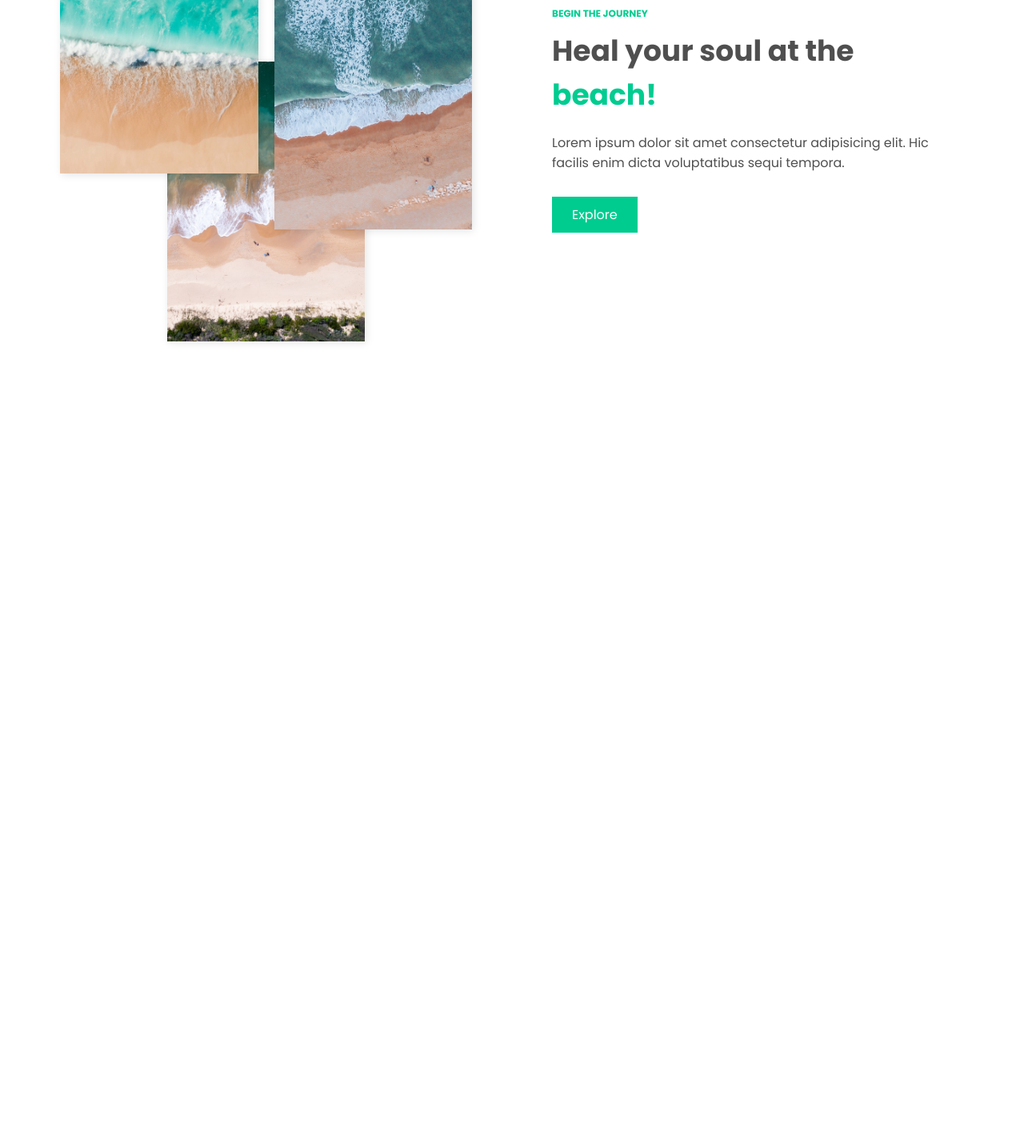
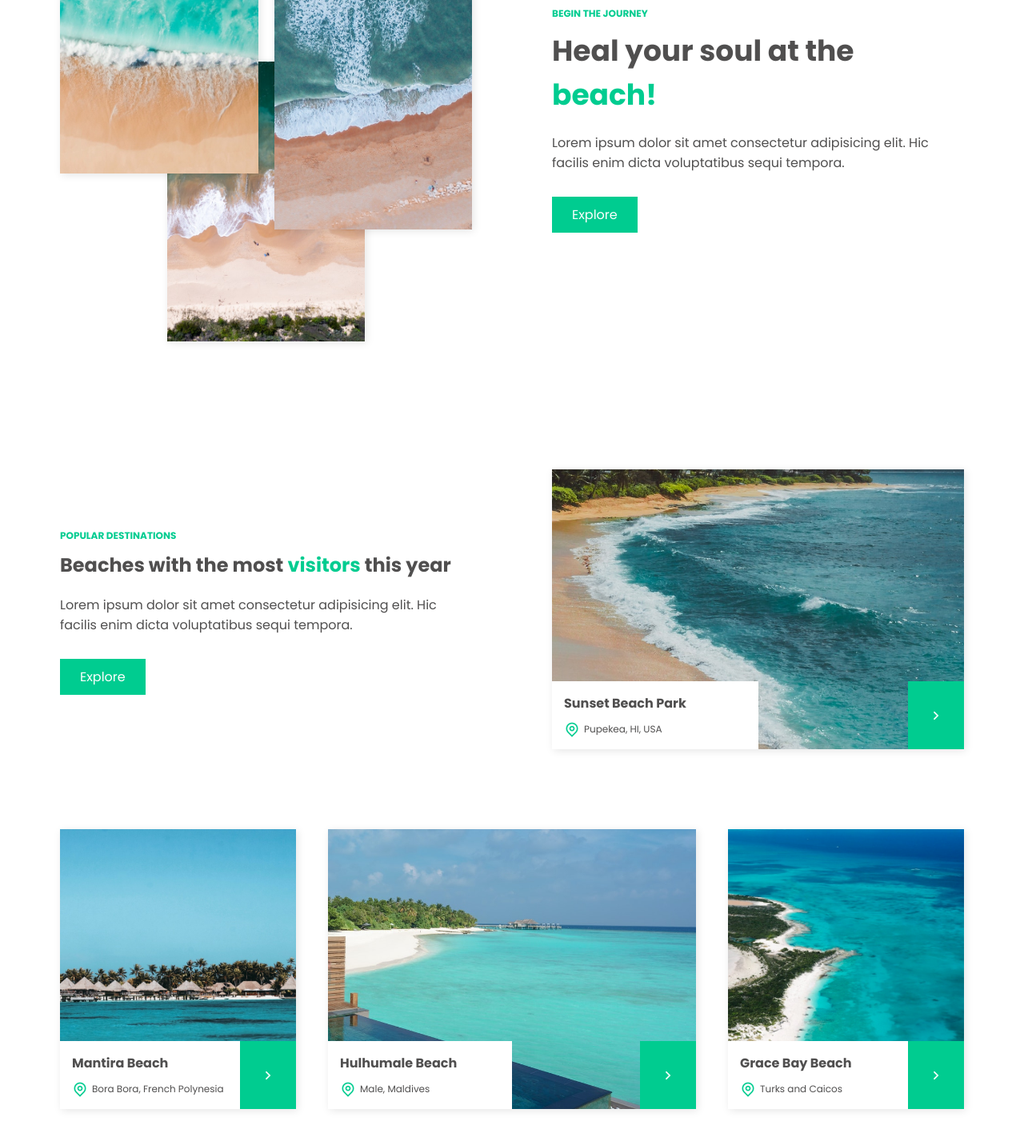
Before and after one commit to shahulhameed98/SeaTravel-Responsive-Website, a plain HTML site: page index.html in a window 1280 px wide. Shown: the part 293-1720 px from the top of the page at 80% size. Before the commit the page ends 800 px from the top, so only its background shows below. Drawn offline with nearby package versions, Linux system fonts and the light colour scheme.

Commit message:
03-Sea-Travel-Website-Upto-Popular-Destinations-Section

```diff
--- a/css/styles.css
+++ b/css/styles.css
@@ -292,16 +292,67 @@ i {
 	background-color: #00be85;
 }
 /* Popular-destinations */
+.popular-destinations-container{
+	gap: var(--gap-lg);
+}
 
+.secondary-grid {
+	gap: var(--gap-lg);
+}
+
+.beach-data-wrapper {
+	position: relative;
+}
+
+.beach-data-wrapper.image-box img {
+	position: absolute;
+	top: 0;
+	left: 0;
+	width: 100%;
+}
+
+.beach-data {
+	position: absolute;
+	bottom: 0;
+	left: 0;
+	z-index: 10;
+	width: 100%;
+	display: flex;
+	justify-content: space-between;
+}
+
+.beach-data-inner {
+	width: 100%;
+	background-color: var(--light-clr);
+	padding: 1rem;
+}
+
+.beach-name {
+	font-size: var(--font-size-sm);
+	margin-bottom: var(--margin-sm);
+}
+
+.beach-location,
+.beach-location .accent-text {
+	display: flex;
+	align-items: center;
+	gap: 0.5rem;
+	font-size: var(--font-size-xsm);
+}
+
+.btn.place-items-center {
+	display: inline-flex;
+}
 /* Newsletter */
 
 /* Footer */
 
 /* Media queries */
 @media screen and (min-width: 768px) {
-	.showcase-container {
+	.showcase-container,
+	.popular-destinations-container {
 		grid-template-columns: repeat(2, 1fr);
-		align-items:center;
+		align-items: center;
 	}
 
 	.order-1 {
@@ -313,6 +364,23 @@ i {
 
 	.image-box {
 		min-height: 35rem;
+	}
+
+	.beach-data-inner {
+		padding: 1.5rem;
+	}
+
+	.secondary-grid {
+		grid-template-columns: repeat(2, 1fr);
+		grid-column: 1/-1;
+	}
+
+	.image-box-right {
+		grid-column: span 2;
+	}
+
+	.image-box-right .beach-data-inner {
+		width: 50%;
 	}
 }
 
@@ -356,11 +424,36 @@ i {
 		display: none;
 	}
 
-	.showcase-container {
+	.showcase-container,
+	.popular-destinations-container {
 		gap: 10rem;
 	}
 
 	.showcase-container .image-box {
 		min-height: 35rem;
 	}
+
+	.secondary-grid {
+		grid-template-columns: 2fr repeat(6, 1fr) 2fr;
+	}
+
+	.image-box-left {
+		grid-column: 1/3;
+	}
+
+	.image-box-center {
+		grid-column: 3/7;
+	}
+
+	.image-box-right {
+		grid-column: 7/-1;
+	}
+
+	.width-50 {
+		width: 50%;
+	}
+
+	.image-box-right .beach-data-inner {
+		width: 100%;
+	}
 }
--- a/index.html
+++ b/index.html
@@ -81,7 +81,99 @@
 			<!-- End showcase -->
 
 			<!-- Start popular-destinations -->
+			<section class="popular-destinations section" id="popular-destinations">
+				<div class="popular-destinations-container container d-grid">
+					<div class="popular-destinations-data">
+						<span class="tagline">Popular destinations</span>
+						<h2 class="title">
+							Beaches with the most <span class="accent-text">visitors</span>
+							this year
+						</h2>
+						<p class="description">
+							Lorem ipsum dolor sit amet consectetur adipisicing elit. Hic
+							facilis enim dicta voluptatibus sequi tempora.
+						</p>
+						<a href="#" class="btn">Explore</a>
+					</div>
 
+					<div class="beach-data-wrapper image-box">
+						<div class="beach-data">
+							<div class="beach-data-inner width-50">
+								<h3 class="beach-name">Sunset Beach Park</h3>
+								<span class="beach-location">
+									<span class="accent-text">
+										<i class="ri-map-pin-line"></i>
+									</span>
+									Pupekea, HI, USA
+								</span>
+							</div>
+							<a href="" class="btn place-items-center">
+								<i class="ri-arrow-right-s-line"></i>
+							</a>
+						</div>
+						<img src="./images/beach-hawaii.jpg" alt="beach-hawaii" />
+					</div>
+
+					<div class="secondary-grid d-grid">
+						<div class="beach-data-wrapper image-box image-box-left">
+							<div class="beach-data">
+								<div class="beach-data-inner">
+									<h3 class="beach-name">Mantira Beach</h3>
+									<span class="beach-location">
+										<span class="accent-text">
+											<i class="ri-map-pin-line"></i>
+										</span>
+										Bora Bora, French Polynesia
+									</span>
+								</div>
+								<a href="" class="btn place-items-center">
+									<i class="ri-arrow-right-s-line"></i>
+								</a>
+							</div>
+							<img src="./images/bora-bora-beach.jpg" alt="bora-bora-beach" />
+						</div>
+
+						<div class="beach-data-wrapper image-box image-box-center">
+							<div class="beach-data">
+								<div class="beach-data-inner width-50">
+									<h3 class="beach-name">Hulhumale Beach</h3>
+									<span class="beach-location">
+										<span class="accent-text">
+											<i class="ri-map-pin-line"></i>
+										</span>
+										Male, Maldives
+									</span>
+								</div>
+								<a href="" class="btn place-items-center">
+									<i class="ri-arrow-right-s-line"></i>
+								</a>
+							</div>
+							<img src="./images/maldives-beach.jpg" alt="maldives beach" />
+						</div>
+
+						<div class="beach-data-wrapper image-box image-box-right">
+							<div class="beach-data">
+								<div class="beach-data-inner">
+									<h3 class="beach-name">Grace Bay Beach</h3>
+									<span class="beach-location">
+										<span class="accent-text">
+											<i class="ri-map-pin-line"></i>
+										</span>
+										Turks and Caicos
+									</span>
+								</div>
+								<a href="" class="btn place-items-center">
+									<i class="ri-arrow-right-s-line"></i>
+								</a>
+							</div>
+							<img
+								src="./images/turks-caicos-beach.jpg"
+								alt="turks-caicos-beach"
+							/>
+						</div>
+					</div>
+				</div>
+			</section>
 			<!-- End popular-destinations -->
 
 			<!-- Start plan trip -->
```
